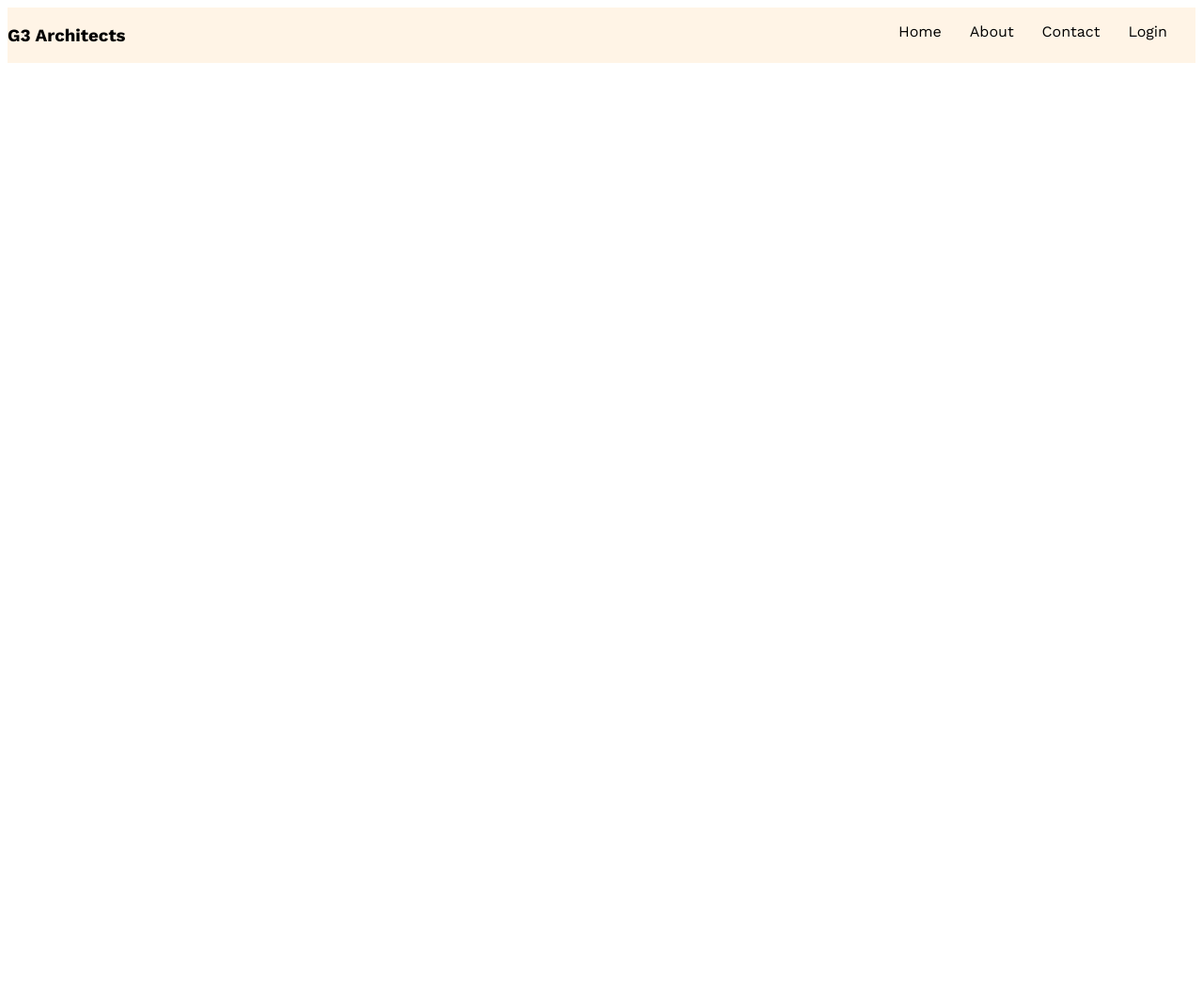
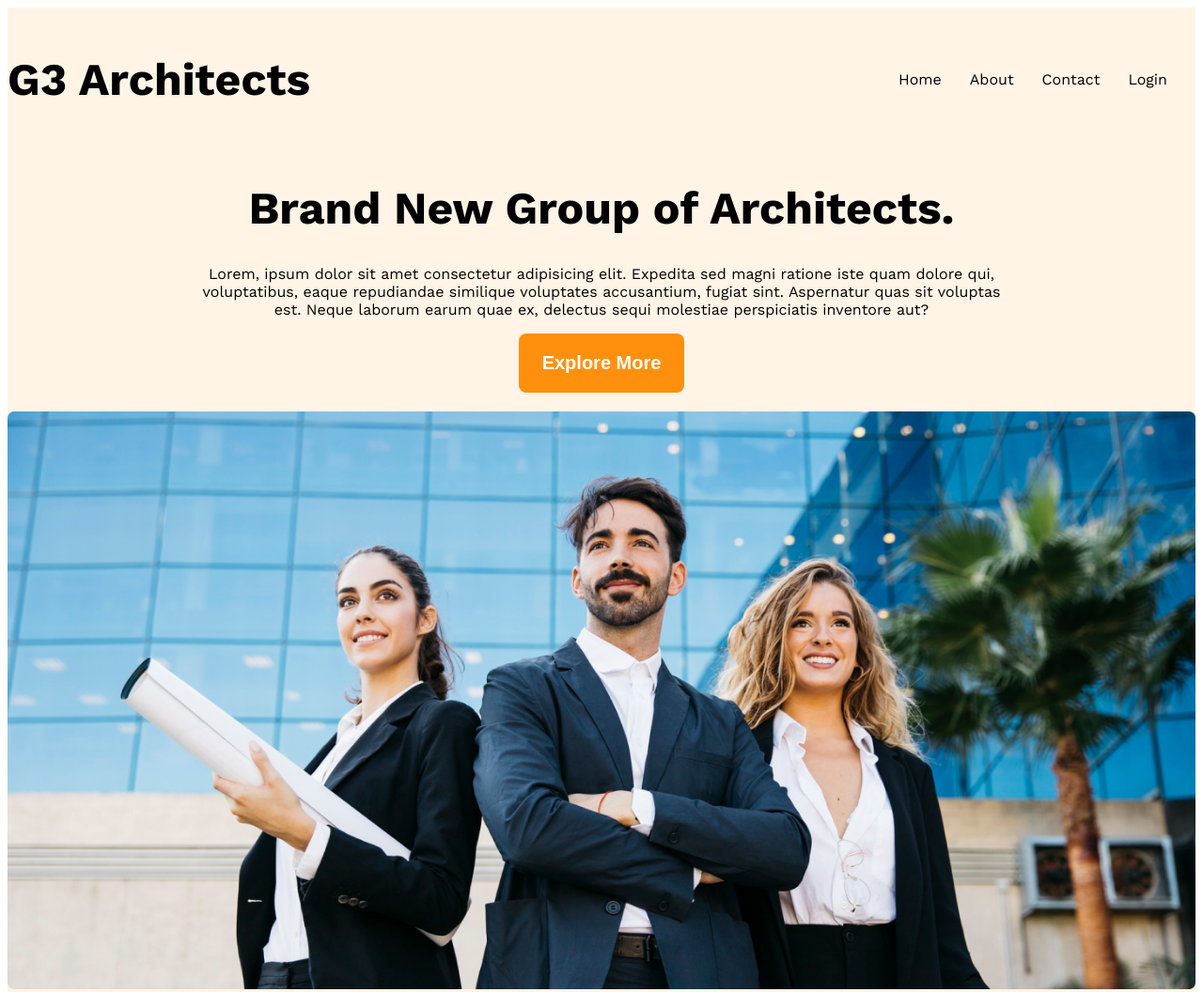
Before and after one commit to touhidulemroz/G3_Architects_touhidulemroz, a plain HTML site: page index.html in a window 1280 px wide. Shown: the top 1056 px of the page at 94% size. Before the commit the page ends 800 px from the top, so only its background shows below. Drawn offline with nearby package versions, Linux system fonts and the light colour scheme.

Commit message:
final commit for the nav and hero content

```diff
--- a/index.html
+++ b/index.html
@@ -15,15 +15,34 @@
     <header class="header bg-light">
       <nav class="navbar display-flex">
         <h3 class="brand">G3 Architects</h3>
-        <ul class="nav-links  display-flex">
-          <li class="nav-items "><a class="nav-link text-grey" href="">Home</a></li>
-          <li class="nav-items"><a class="nav-link text-grey" href="">About</a></li>
-          <li class="nav-items"><a class="nav-link text-grey" href="">Contact</a></li>
-          <li class="nav-items"><a class="nav-link text-grey" href="">Login</a></li>
+        <ul class="nav-links display-flex">
+          <li class="nav-items">
+            <a class="nav-link text-grey" href="">Home</a>
+          </li>
+          <li class="nav-items">
+            <a class="nav-link text-grey" href="">About</a>
+          </li>
+          <li class="nav-items">
+            <a class="nav-link text-grey" href="">Contact</a>
+          </li>
+          <li class="nav-items">
+            <a class="nav-link text-grey" href="">Login</a>
+          </li>
         </ul>
       </nav>
       <div class="banner">
-
+        <div class="banner-content">
+          <h1 class="banner-title">Brand New Group of Architects.</h1>
+          <p class="banner-description">
+            Lorem, ipsum dolor sit amet consectetur adipisicing elit. Expedita
+            sed magni ratione iste quam dolore qui, voluptatibus, eaque
+            repudiandae similique voluptates accusantium, fugiat sint.
+            Aspernatur quas sit voluptas est. Neque laborum earum quae ex,
+            delectus sequi molestiae perspiciatis inventore aut?
+          </p>
+          <button class="btn-primary">Explore More</button>
+        </div>
+        <img src="images/banner.png" alt="" />
       </div>
     </header>
     <main></main>
--- a/styles/main.css
+++ b/styles/main.css
@@ -23,12 +23,29 @@
 .bg-light {
     background: rgba(255, 144, 14, 0.1);
 }
+.btn-primary {
+    border: none;
+    border-radius: 8px;
+    background: #FF900E;
+    color: #fff;
+    font-size: 1.25rem;
+    font-weight: 600;
+    cursor: pointer;
+    padding: 20px 25px;
+
+}
 
 /* Header Styles  */
 
 /* navbar related styles  */
 .navbar {
-    justify-content: space-between
+    justify-content: space-between;
+    align-items: center;
+}
+
+.brand {
+    font-weight: 700;
+    font-size: 3rem;
 }
 .nav-items {
     list-style: none;
@@ -44,3 +61,29 @@
     max-width:1440px;
     margin: 0 auto;
 }
+
+/* banner related styles  */
+
+.banner-content {
+    max-width: 850px;
+    margin: 0 auto;
+    text-align: center;
+    margin-bottom: 20px;
+}
+
+.banner-title {
+    font-size: 3rem;
+    font-weight: 700;
+}
+
+.banner img {
+    width: 100%;
+
+}
+
+/* responsive media query  */
+@media screen and (max-width: 576px) {
+    .navbar, .nav-links {
+        flex-direction: column;
+    }
+}
```
